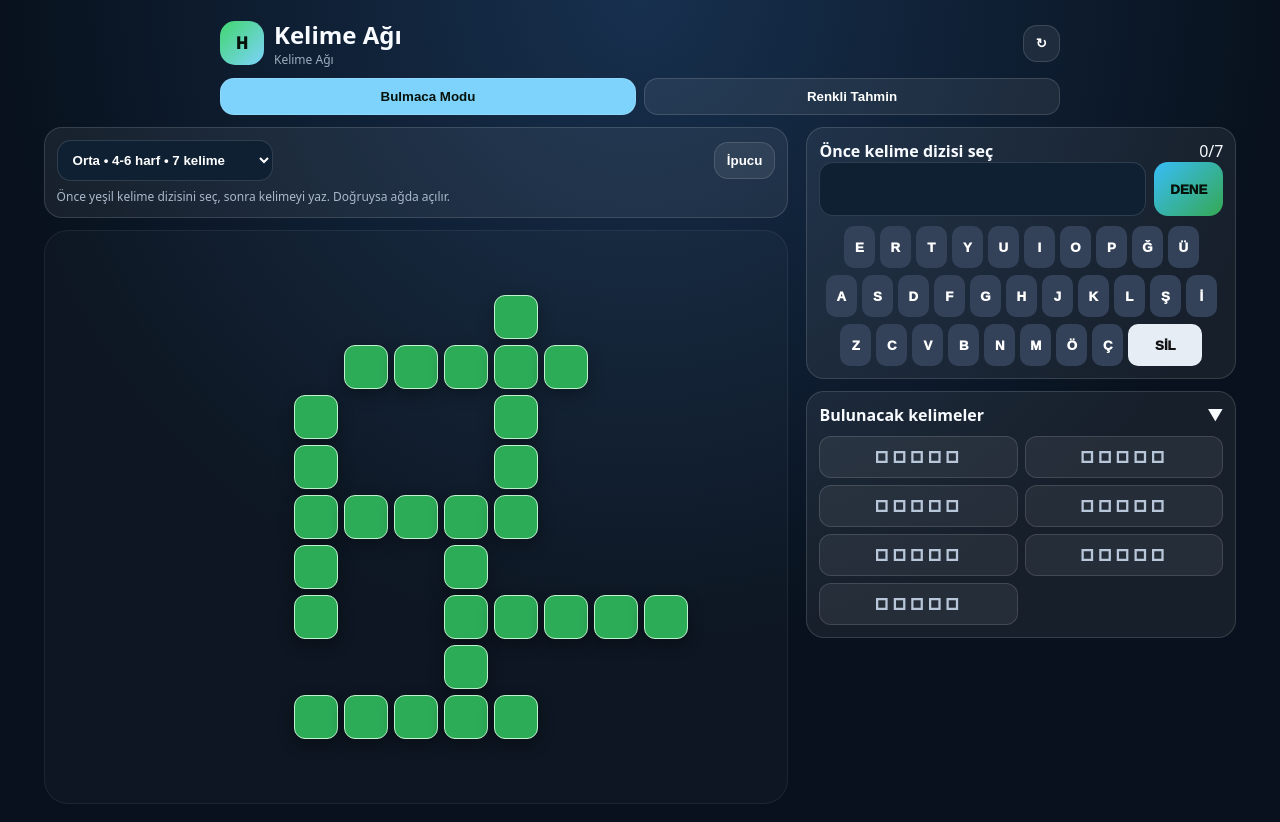
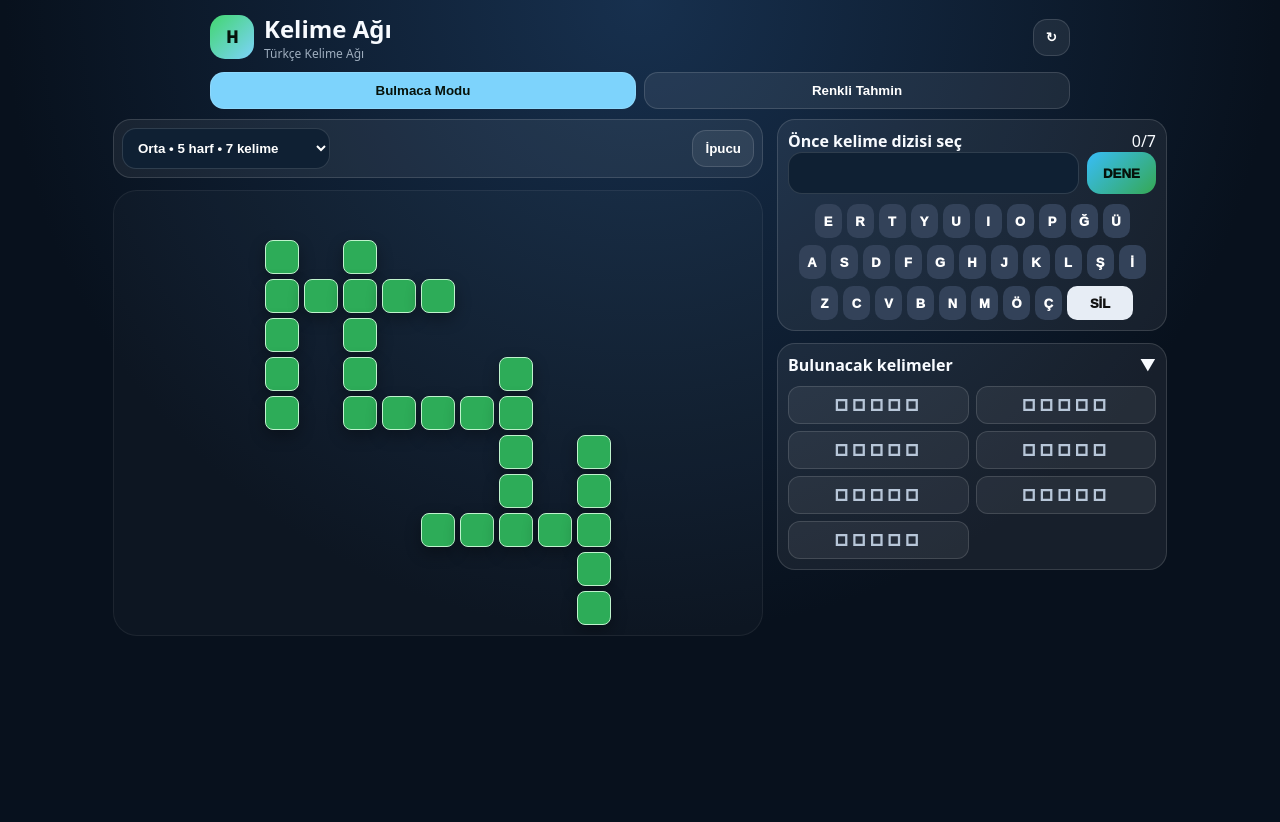
Before and after one commit to Gibiamie/Harfist, a plain HTML site: page kelime-agi.html in a window 1280 px wide. After the commit the page ends 800 px from the top, so only its background shows below. Drawn offline with Linux system fonts and the light colour scheme.

Commit message:
Update difficulty options in kelime-agi.html

```diff
--- a/kelime-agi.html
+++ b/kelime-agi.html
@@ -64,6 +64,26 @@ select{border:1px solid #ffffff22;border-radius:14px;background:#0f2033;color:#f
  .key{height:36px;min-width:29px}.guessBox{min-height:46px}.help{display:none}
  .word{padding:7px}.words{gap:6px}
 }
+
+/* V3 laptop fit: two-column compact layout, no giant vertical overflow */
+@media(min-width:1024px){
+ .app{max-width:1180px;width:94vw;padding:12px}
+ .topArea{max-width:860px;margin:0 auto 6px}
+ .game{grid-template-columns:minmax(520px,650px) 390px;gap:14px;align-items:start}
+ .settingsPanel{padding:8px}.inputPanel,.wordsPanel{padding:10px}
+ .gridPanel{min-height:430px;max-height:calc(100vh - 150px);overflow:hidden;padding:10px}
+ .cell{width:34px;height:34px;border-radius:8px;font-size:20px}
+ .grid{gap:5px}
+ .key{height:34px;min-width:27px;font-size:13px}.key.action{min-width:66px}
+ .guessBox{min-height:42px;font-size:22px}
+ .word{padding:7px}.words{max-height:210px;overflow:auto}
+ .help{display:none}
+}
+@media(min-width:1500px){
+ .app{max-width:1250px}.game{grid-template-columns:minmax(620px,720px) 410px}
+ .cell{width:39px;height:39px;font-size:23px}.gridPanel{min-height:500px}
+}
+
 </style>
 </head>
 <body>
@@ -80,10 +100,10 @@ select{border:1px solid #ffffff22;border-radius:14px;background:#0f2033;color:#f
     <div class="leftDesktop">
       <div class="panel settingsPanel">
         <div class="row"><select id="difficulty" onchange="newPuzzle()">
-          <option value="easy">Kolay • 3-5 harf • 5 kelime</option>
-          <option value="medium" selected>Orta • 4-6 harf • 7 kelime</option>
-          <option value="hard">Zor • 5-8 harf • 9 kelime</option>
-          <option value="expert">Uzman • 6+ harf • 12 kelime</option>
+          <option value="easy">Kolay • 5 harf • 5 kelime</option>
+          <option value="medium" selected>Orta • 5 harf • 7 kelime</option>
+          <option value="hard">Zor • 5 harf • 9 kelime</option>
+          <option value="expert">Uzman • 5 harf • 11 kelime</option>
         </select><button class="btn" onclick="hint()">İpucu</button></div>
         <p class="help" id="modeHelp">Önce yeşil kelime dizisini seç, sonra kelimeyi yaz. Doğruysa ağda açılır.</p>
       </div>
@@ -112,9 +132,9 @@ let WORDS=[],SETWORDS=new Set(),puzzle=null,found=new Set(),guess='',mode='puzzl
 function up(t){return(t||'').toString().trim().normalize('NFC').toLocaleUpperCase('tr-TR').replaceAll('Â','A').replaceAll('Î','İ').replaceAll('Û','U')}
 function isWord(w){w=up(w);return [...w].length>=3&&[...w].every(ch=>SET.has(ch))}
 function clean(a){let seen=new Set();return(Array.isArray(a)?a:[]).map(up).filter(w=>isWord(w)&&!seen.has(w)&&seen.add(w))}
-async function loadWords(){try{let r=await fetch('data/allowed_words.json?v='+VERSION,{cache:'no-store'});if(!r.ok)throw Error();WORDS=clean(await r.json());if(WORDS.length<100)throw Error()}catch(e){WORDS=clean(FALLBACK)}SETWORDS=new Set(WORDS);document.getElementById('status').textContent='Kelime Ağı';buildKeyboard();newPuzzle()}
+async function loadWords(){try{let r=await fetch('data/allowed_words.json?v='+VERSION,{cache:'no-store'});if(!r.ok)throw Error();WORDS=clean(await r.json());if(WORDS.length<100)throw Error()}catch(e){WORDS=clean(FALLBACK)}SETWORDS=new Set(WORDS);document.getElementById('status').textContent='Türkçe Kelime Ağı';buildKeyboard();newPuzzle()}
 function setMode(m){mode=m;attempts=[];guess='';document.getElementById('modePuzzle').classList.toggle('active',m==='puzzle');document.getElementById('modeGuess').classList.toggle('active',m==='guess');document.getElementById('modeHelp').textContent=m==='puzzle'?'Önce yeşil kelime dizisini seç, sonra kelimeyi yaz. Doğruysa ağda açılır.':'Önce yeşil kelime dizisini seç. Renkler sadece seçili kelimeye göre hesaplanır.';render()}
-function cfg(){let d=document.getElementById('difficulty').value;if(d==='easy')return{min:3,max:5,count:5,size:9};if(d==='medium')return{min:4,max:6,count:7,size:11};if(d==='hard')return{min:5,max:8,count:9,size:13};return{min:6,max:12,count:12,size:15}}
+function cfg(){let d=document.getElementById('difficulty').value;if(d==='easy')return{min:5,max:5,count:5,size:9};if(d==='medium')return{min:5,max:5,count:7,size:11};if(d==='hard')return{min:5,max:5,count:9,size:11};return{min:5,max:5,count:11,size:13}}
 function shuffle(a){a=[...a];for(let i=a.length-1;i>0;i--){let j=Math.floor(Math.random()*(i+1));[a[i],a[j]]=[a[j],a[i]]}return a}
 function newPuzzle(){if(!WORDS.length)return;let c=cfg();for(let i=0;i<400;i++){let p=generate(c);if(p&&p.placed.length>=c.count){puzzle=p;found=new Set();guess='';attempts=[];selected=null;render();toast('Yeni bulmaca hazır');return}}toast('Bulmaca üretilemedi, tekrar dene.')}
 function generate(c){const size=c.size,g=Array.from({length:size},()=>Array(size).fill(''));const pool=shuffle(WORDS.filter(w=>[...w].length>=c.min&&[...w].length<=c.max)).slice(0,650);if(!pool.length)return null;const placed=[],first=pool.shift(),r=Math.floor(size/2),cc=Math.floor((size-[...first].length)/2);place(g,first,r,cc,'H');placed.push({id:0,word:first,r,c:cc,dir:'H'});let guard=0;while(placed.length<c.count&&guard++<2200){const word=pool[Math.floor(Math.random()*pool.length)];if(!word||placed.some(p=>p.word===word))continue;for(const o of shuffle(options(g,word,size))){const copy=g.map(x=>[...x]);if(canPlace(copy,word,o.r,o.c,o.dir)&&place(copy,word,o.r,o.c,o.dir)&&validate(copy)){for(let rr=0;rr<size;rr++)g[rr]=copy[rr];placed.push({id:placed.length,word,r:o.r,c:o.c,dir:o.dir});break}}}return{grid:g,placed,size}}
```
